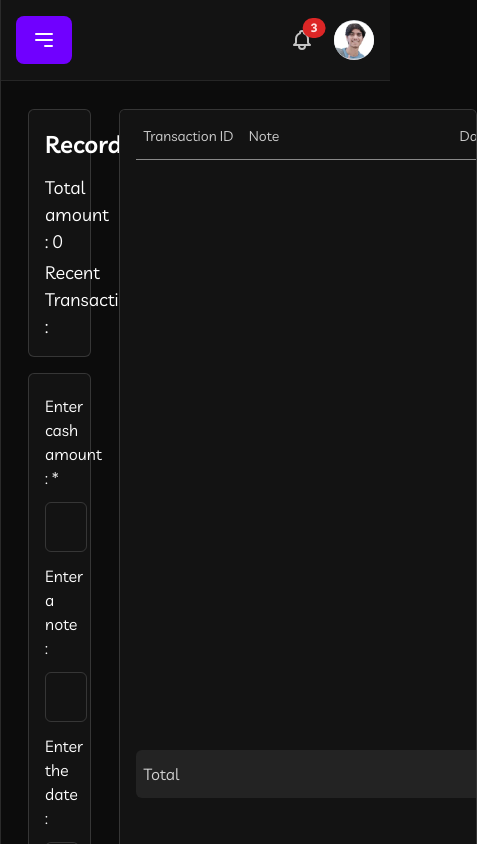
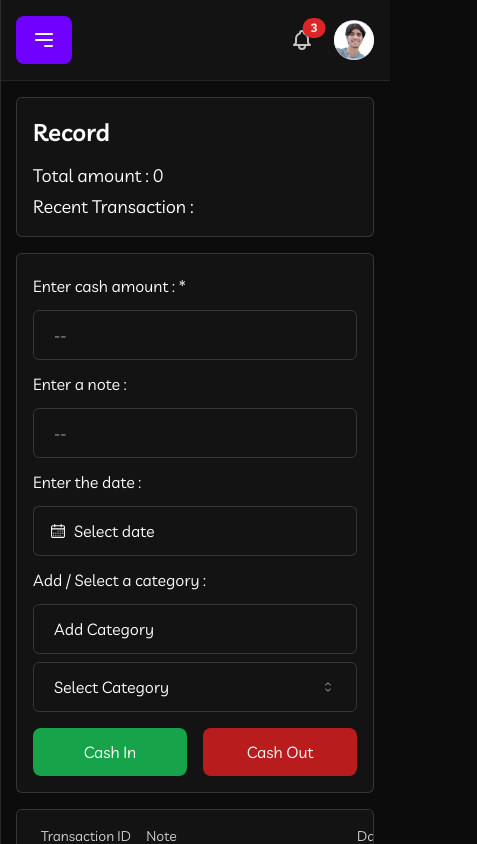
Before and after one commit to mukulTriesCode/cash-app-react, a React (Vite) app: page /add-entry in a window 390 px wide. Shown: the top 844 px of the page, 477 px wide, since content can reach past the window. Built offline with nearby package versions, Linux system fonts and the light colour scheme.

Commit message:
Updated grid column view for add entry component

```diff
--- a/src/pages/AddEntry.tsx
+++ b/src/pages/AddEntry.tsx
@@ -5,12 +5,12 @@ import React from "react";
 
 const AddEntry: React.FC = () => {
   return (
-    <div className="p-7 grid grid-cols-4 gap-7">
-      <div className="col-span-1">
+    <div className="p-4 xs:p-7 grid grid-cols-7 xl:grid-cols-4 gap-4 xs:gap-7">
+      <div className="col-span-7 lg:col-span-2 xl:col-span-1">
         <TotalData />
         <AddAmount />
       </div>
-      <div className="col-span-3">
+      <div className="col-span-7 lg:col-span-5 xl:col-span-3">
         <TransactionList />
       </div>
     </div>
```
